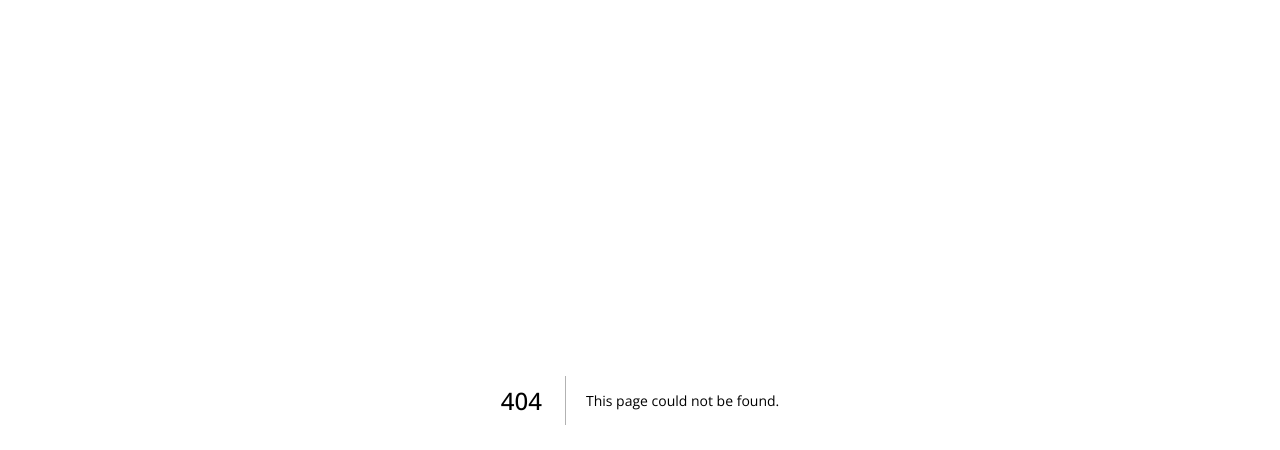
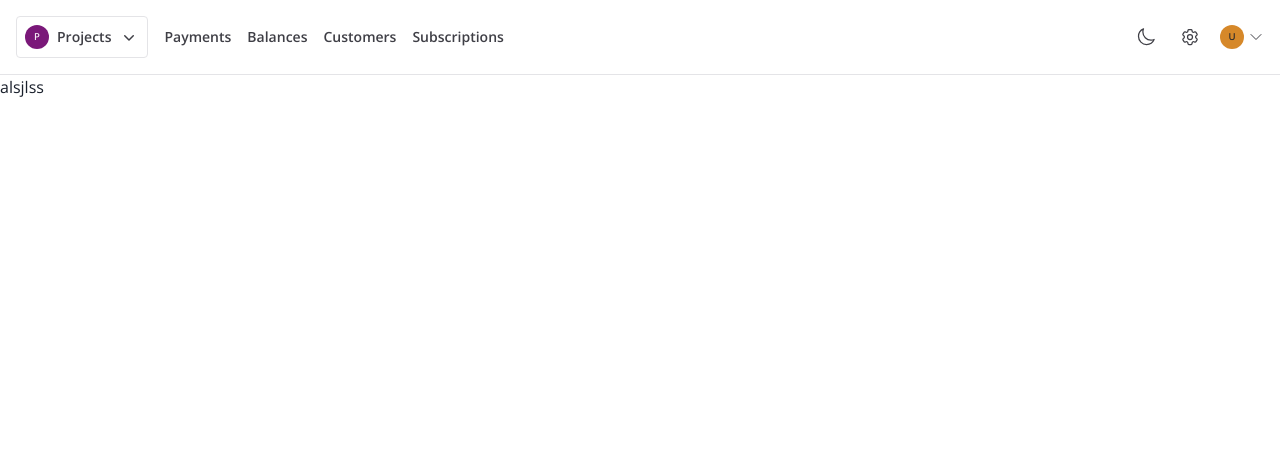
Before and after one commit to tate2301/tif, a Next.js app in the folder apps/dashboard/: page /settings/developers in a window 1280 px wide. Before the commit this address had no page. Shown: the top 450 px of the page. Built offline with nearby package versions, Linux system fonts and the light colour scheme.

Commit message:
feature: added settings page

```diff
--- a/apps/dashboard/src/components/navigation/Navbar.tsx
+++ b/apps/dashboard/src/components/navigation/Navbar.tsx
@@ -1,12 +1,13 @@
 /* eslint-disable @typescript-eslint/ban-types */
-import React, { useState } from 'react';
-import ProjectsMenu from '../menus/ProjectsMenu';
-import ThemeToggler from '../buttons/ThemeToggle';
+import React, { useState } from "react";
+import ProjectsMenu from "../menus/ProjectsMenu";
+import ThemeToggler from "../buttons/ThemeToggle";
 
-import { useRouter } from 'next/router';
-import Link from 'next/link';
-import UserMenu from '../menus/UserMenu';
-import { data } from '../../utils/data';
+import { useRouter } from "next/router";
+import Link from "next/link";
+import UserMenu from "../menus/UserMenu";
+import { data } from "../../utils/data";
+import { Cog6ToothIcon, CogIcon } from "@heroicons/react/24/outline";
 
 type Props = {};
 
@@ -25,8 +26,8 @@ const Navbar = (props: Props) => {
               key={index}
               className={`${
                 pathname === item.location
-                  ? 'text-slate-900 dark:text-white font-bold'
-                  : 'main-link-text '
+                  ? "text-slate-900 dark:text-white font-bold"
+                  : "main-link-text "
               }  hover:font-semibold`}
             >
               {item.name}
@@ -35,6 +36,9 @@ const Navbar = (props: Props) => {
         </div>
         <div className="flex-1" />
         <ThemeToggler />
+        <Link href={'/settings/developers'} className=" transition-all cursor-pointer duration-100 main-link-text dark:hover:bg-slate-800 hover:bg-slate-100 p-1 rounded-full">
+          <Cog6ToothIcon height={20} width={20} />
+        </Link>
 
         <UserMenu />
       </div>
--- /dev/null
+++ b/apps/dashboard/src/pages/settings/developers/index.tsx
@@ -0,0 +1,16 @@
+import DashboardLayout from '@/layouts/DashboardLayout'
+import React from 'react'
+
+type Props = {}
+
+const Developers = (props: Props) => {
+  return (
+    <DashboardLayout>
+        <div className="flex max-w-7xl w-full mx-auto">
+            alsjlss
+        </div>
+    </DashboardLayout>
+  )
+}
+
+export default Developers
```
